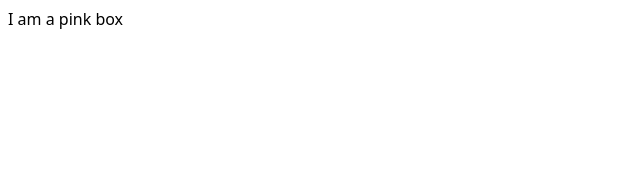
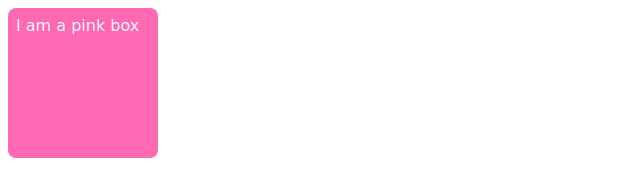
Before and after one commit to arne-witteler/web-dev-repeat, a website: page css-basics_pink-box/index.html in a window 1280 px wide. Shown: the whole page, without its empty margins (0-640 px from the left). Drawn offline with Linux system fonts and the light colour scheme.

Commit message:
add styling to pink box

```diff
--- a/css-basics_pink-box/css/styles.css
+++ b/css-basics_pink-box/css/styles.css
@@ -8,18 +8,12 @@ body {
   font-family: system-ui;
 }
 
-/* Put a selector here to select div elements (see index.html). */
-SELECTOR HERE {
+div {
   font-family: cursive;
   padding: 8px;
-
-  /* Set the height and the width of the box to 150px. */
-
-  /* Make the background color "hotpink". */
-
-  /* Make the text color "white". */
-
-  /* Can you give the box round edges with a radius of 8px? */
-
-  /* ✨ Feel free to experiment! */
+  height: 150px;
+  width: 150px;
+  background-color: hotpink;
+  color: white;
+  border-radius: 8px;
 }
```
